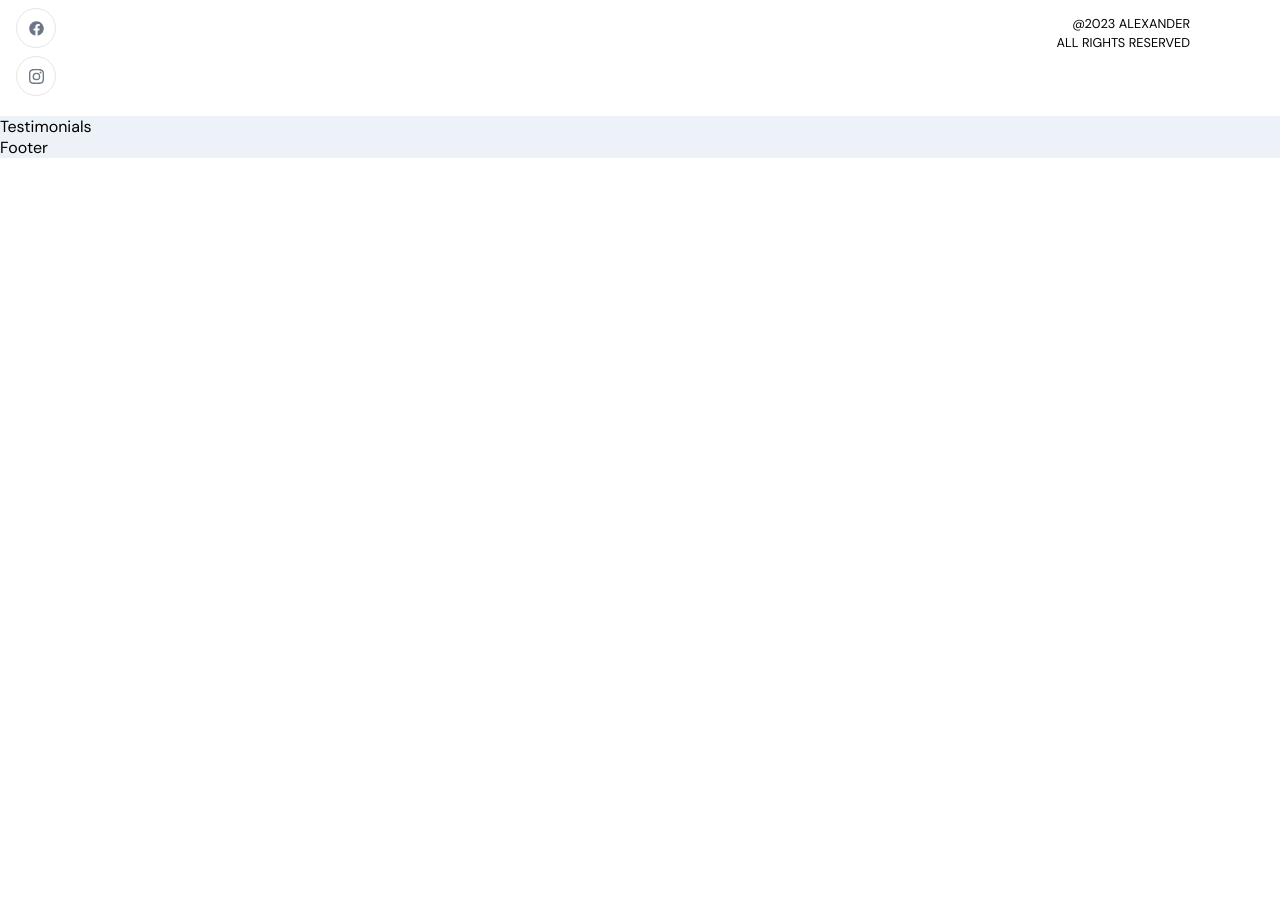
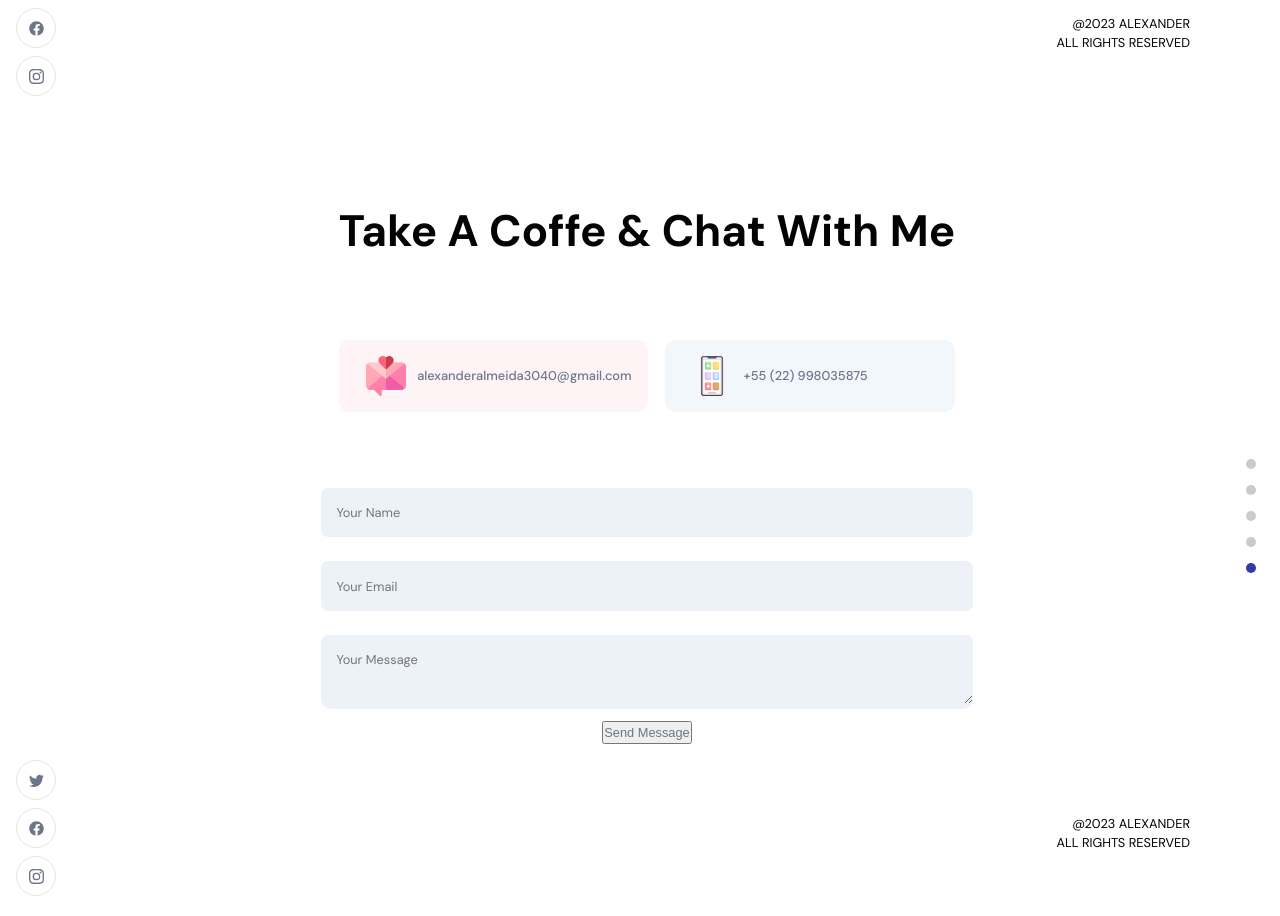
Before and after one commit to XxWhitepegasusxX/portfolio-frontend, a Next.js app: page / in a window 1280 px wide. Shown: the part 3084-4000 px from the top of the page. Before the commit the page ends 3242 px from the top, so only its background shows below. Built offline with nearby package versions, Linux system fonts and the light colour scheme; no server answers.

Commit message:
contact session added

```diff
--- a/src/container/Footer/_footer.scss
+++ b/src/container/Footer/_footer.scss
@@ -0,0 +1,93 @@
+.app__footer{
+    flex: 1;
+    width: 100%;
+    flex-direction: column;
+}
+
+.app__footer-cards{
+    width: 60%;
+    display: flex;
+    justify-content: space-evenly;
+    align-items: center;
+    flex-wrap: wrap;
+    margin: 4rem 2rem 2rem;
+
+    .app__footer-card{
+        min-width: 290px;
+        display: flex;
+        flex-direction: row;
+        justify-content: flex-start;
+        align-items: center;
+
+        margin: 1rem 0;
+        padding: 1rem;
+        border-radius: 10px;
+        cursor: pointer;
+        background-color: #fef4f5;
+        transition: all 0.3s ease-in-out;
+
+        img{
+            width: 40px;
+            height: 40px;
+
+            margin: 0 0.7rem;
+        }
+
+        p{
+            font-weight: 600;
+        }
+
+        a{
+            text-decoration: none;
+            font-weight: 500;
+        }
+
+        &:hover{
+            box-shadow: 0 0 25px #fef4f5;
+        }
+
+        @media screen and (max-width: 450px) {
+            width: 100%;
+        }
+    }
+    @media screen and (max-width: 768px){
+        width: 100%;
+    }
+}
+
+.app__footer-cards .app__footer-card:last-child{
+    background-color: #f2f7fb;
+}
+
+.app__footer-form{
+    width: 60%;
+    flex-direction: column;
+    margin: 1rem 2rem;
+
+    div {
+        width: 100%;
+
+        margin: 0.75rem 0;
+        border-radius: 10px;
+        cursor: pointer;
+        background-color: var(--primary-color);
+
+        transition: all 0.3s ease-in-out;
+
+        input, textarea{
+            width: 100%;
+            padding: 0.95rem;
+            border: none;
+            border-radius: 7px;
+            background-color: var(--primary-color);
+
+            font-family: var(--font-base);
+            color: var(--secondary-color);
+            outline: none;
+        }
+
+        textarea{
+
+        }
+    }
+}
--- a/src/container/Footer/index.tsx
+++ b/src/container/Footer/index.tsx
@@ -1,9 +1,74 @@
-import React from 'react'
+import React, { useState } from 'react'
+
+import AppWrap from '@/wrapper/AppWrap'
+import MotionWrap from '@/wrapper/MotionWrap'
+import {client} from "../../client"
 
 const Footer = () => {
+
+  const [formData, setFormData] = useState({
+    name: '',
+    email: '',
+    message: ''
+  })
+  const [isFormSubmitted, setIsFormSubmitted] = useState(false)
+  const [loading, setLoading] = useState(false)
+
+  const {name, email, message } = formData;
+  const handleChangeInput = (e) => {
+    const { name, value} = e.target;
+
+    setFormData({...formData, [name]: value})
+  }
+  const handleSubmit = () => {
+    setLoading(true)
+
+    const contact = {
+      _type: "contact",
+      name: name,
+      email: email,
+      message: message
+    }
+
+    client.create(contact).then(() => {
+      setLoading(false);
+      setIsFormSubmitted(true);
+    })
+  }
+
   return (
-    <div>Footer</div>
+    <>
+      <h2 className='head-text'>Take a coffe & Chat with me</h2>
+
+      <div className="app__footer-cards">
+        <div className="app__footer-card">
+          <img src="/images/email.png" alt="email" />
+          <a href="mailto:alexanderalmeida3040@gmail.com" className='p-text'>alexanderalmeida3040@gmail.com</a>
+        </div>
+        <div className="app__footer-card">
+          <img src="/images/mobile.png" alt="Whatsapp" />
+          <a href="https://wa.me/5522998035875" className='p-text'>+55 (22) 998035875</a>
+        </div>
+      </div>
+      {!isFormSubmitted ?
+      <div className="app__footer-form app__flex">
+        <div className="app__flex">
+          <input type="text" placeholder='Your Name' value={name} onChange={handleChangeInput} className="p-text" />
+        </div>
+        <div className="app__flex">
+          <input type="email" placeholder='Your Email' value={email} onChange={handleChangeInput} className="p-text" />
+        </div>
+        <div>
+          <textarea className='p-text' placeholder='Your Message' name={message} value={message} onChange={handleChangeInput}/>
+        </div>
+        <button type='button' className='p-text' onClick={handleSubmit}>{loading ? "Sendig" : "Send Message"}</button>
+      </div>
+      : <div>
+        <h3 className='head-text'>Thank you for getting in touch</h3>
+      </div>
+      }
+    </>
   )
 }
 
-export default Footer
+export default AppWrap(MotionWrap(Footer, "app__footer"), "contact", "app__whitebg")
--- a/src/container/Testimonial/index.tsx
+++ /dev/null
@@ -1,9 +0,0 @@
-import React from 'react'
-
-const Testimonials = () => {
-  return (
-    <div>Testimonials</div>
-  )
-}
-
-export default Testimonials
--- a/src/container/index.ts
+++ b/src/container/index.ts
@@ -2,5 +2,4 @@ export { default as About } from './About'
 export { default as Footer } from './Footer'
 export { default as Header } from './Header'
 export { default as Skills } from './Skills'
-export { default as Testimonial } from './Testimonial'
 export { default as Work } from './Work'
--- a/src/pages/index.tsx
+++ b/src/pages/index.tsx
@@ -1,7 +1,7 @@
 import React from 'react';
 import Head from 'next/head';
 
-import { About, Footer, Header, Skills, Testimonial, Work } from '@/container';
+import { About, Footer, Header, Skills, Work } from '@/container';
 import { Navbar } from '@/components';
 
 export default function Home() {
@@ -19,7 +19,6 @@ export default function Home() {
         <About/>
         <Work/>
         <Skills/>
-        <Testimonial/>
         <Footer/>
       </main>
     </>
--- a/src/styles/globals.scss
+++ b/src/styles/globals.scss
@@ -25,7 +25,6 @@
 @import '../container/Footer/footer';
 @import '../container/Header/header';
 @import '../container/Skills/skills';
-@import '../container/Testimonial/testimonial';
 @import '../container/Work/work';
 @import './app';
 
```
Also changed, not shown: public/images/profile.png, src/container/Testimonial/_testimonial.scss (deleted).
